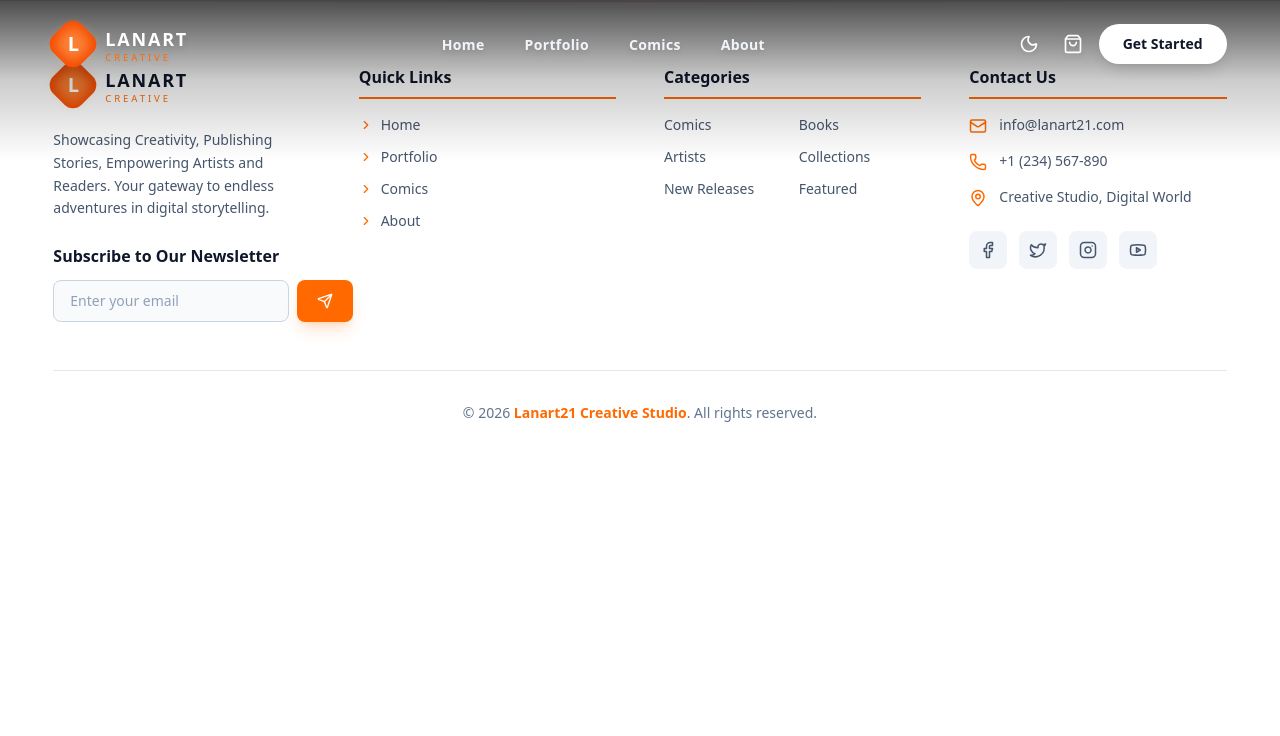
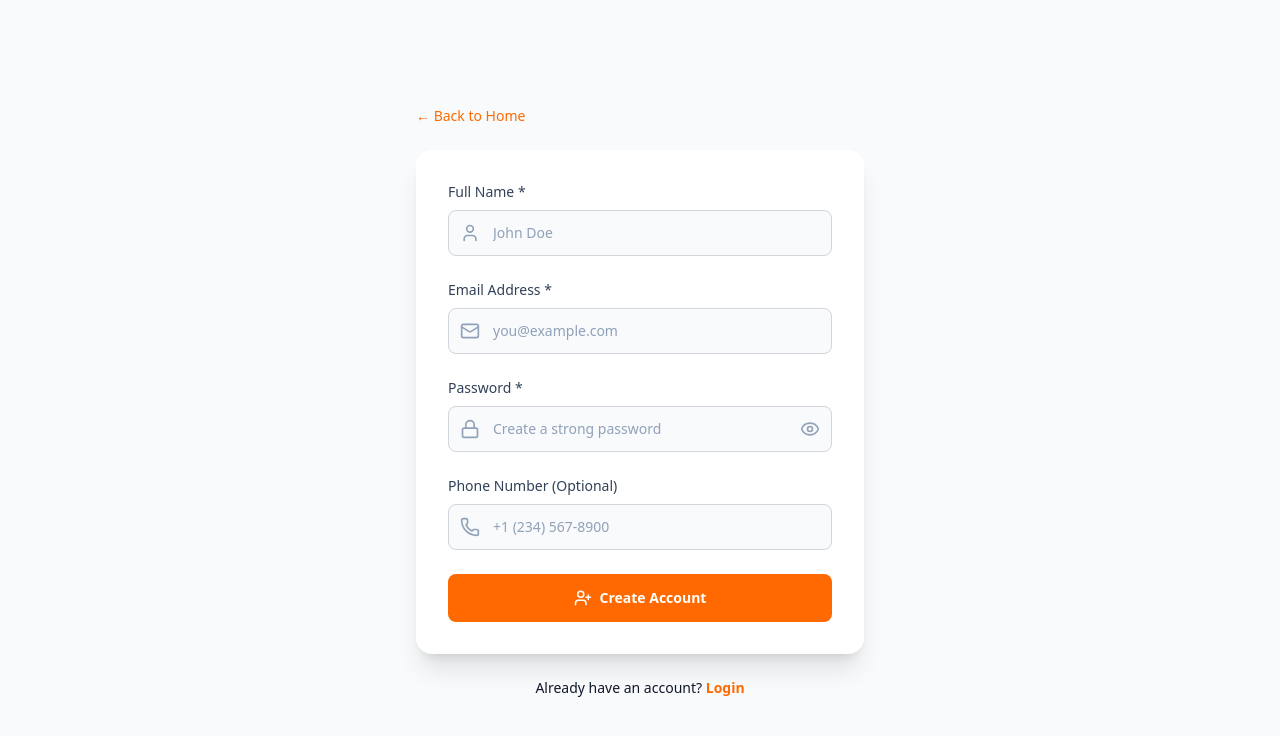
Before and after one commit to NexventuresLtd/Laranat-project, a React (Vite) app in the folder client_web/: page /register in a window 1280 px wide. Shown: the top 736 px of the page. Built offline with nearby package versions, Linux system fonts and the light colour scheme.

Commit message:
feat: navigation

```diff
--- a/client_web/src/App.tsx
+++ b/client_web/src/App.tsx
@@ -10,7 +10,8 @@ export default function App() {
   const { darkMode, toggleTheme } = useDarkMode();
   const location = useLocation();
 
-  const isAuthPage = location.pathname === "/signin" || location.pathname === "/signup";
+  // ✅ Updated auth routes
+  const isAuthPage = location.pathname === "/login" || location.pathname === "/register";
 
   return (
     <div
@@ -34,8 +35,8 @@ export default function App() {
         />
 
         {/* AUTH PAGES */}
-        <Route path="/signin" element={<AuthContainer darkMode={darkMode} />} />
-        <Route path="/signup" element={<AuthContainer darkMode={darkMode} />} />
+        <Route path="/login" element={<AuthContainer darkMode={darkMode} />} />
+        <Route path="/register" element={<AuthContainer darkMode={darkMode} />} />
       </Routes>
 
       {/* Footer only on non-auth pages */}
--- a/client_web/src/comps/sharedComp/Navbar.tsx
+++ b/client_web/src/comps/sharedComp/Navbar.tsx
@@ -30,6 +30,11 @@ export default function Navbar({ darkMode, toggleTheme }: NavbarProps) {
   const handleNavigate = (path: string) => {
     navigate(path);
     setMobileMenuOpen(false); // Close mobile menu after navigation
+  };
+
+  const handleGetStarted = () => {
+    navigate("/login"); // ✅ updated to unified login route
+    setMobileMenuOpen(false); // Close menu if mobile
   };
 
   return (
@@ -127,7 +132,7 @@ export default function Navbar({ darkMode, toggleTheme }: NavbarProps) {
                 size={20}
               />
               <button
-                onClick={() => navigate("/signin")}
+                onClick={handleGetStarted} // ✅ updated
                 className={`
                   px-6 py-2.5 rounded-full text-sm font-bold shadow-lg transition-all hover:shadow-orange-500/25 transform hover:-translate-y-0.5
                   ${darkMode || !scrolled ? "bg-white text-slate-900 hover:bg-orange-50" : "bg-slate-900 text-white hover:bg-slate-800"}
@@ -172,6 +177,16 @@ export default function Navbar({ darkMode, toggleTheme }: NavbarProps) {
                     {item.name}
                   </motion.button>
                 ))}
+                {/* Mobile Get Started button */}
+                <motion.button
+                  initial={{ opacity: 0, y: 20 }}
+                  animate={{ opacity: 1, y: 0 }}
+                  transition={{ delay: menuItems.length * 0.1 }}
+                  onClick={handleGetStarted}
+                  className={`px-6 py-3 rounded-full font-bold text-white bg-orange-500 shadow-lg hover:bg-orange-600`}
+                >
+                  Get Started
+                </motion.button>
               </div>
             </motion.div>
           )}
--- a/client_web/src/pages/Auth/AuthContainer.tsx
+++ b/client_web/src/pages/Auth/AuthContainer.tsx
@@ -7,23 +7,27 @@ export default function AuthContainer({ darkMode }: { darkMode: boolean }) {
   const location = useLocation();
   const [isLogin, setIsLogin] = useState(true);
 
+  // ✅ Updated to use /login instead of /signin
   useEffect(() => {
-    setIsLogin(location.pathname === "/signin");
+    setIsLogin(location.pathname === "/login");
   }, [location.pathname]);
 
   return (
     <div className={`min-h-screen flex items-center justify-center ${darkMode ? "bg-slate-950" : "bg-gray-50"}`}>
       <div className="w-full max-w-md">
+        {/* Back to Home */}
         <Link to="/" className="mb-6 inline-block text-sm text-orange-500 hover:underline">
           ← Back to Home
         </Link>
 
+        {/* Render Login or Register */}
         {isLogin ? <LoginPage darkMode={darkMode} /> : <RegisterPage darkMode={darkMode} />}
 
+        {/* Toggle link */}
         <p className="mt-6 text-center text-sm">
           {isLogin ? "Don't have an account?" : "Already have an account?"}{" "}
-          <Link to={isLogin ? "/signup" : "/signin"} className="text-orange-500 font-semibold">
-            {isLogin ? "Sign up" : "Sign in"}
+          <Link to={isLogin ? "/register" : "/login"} className="text-orange-500 font-semibold">
+            {isLogin ? "Register" : "Login"}
           </Link>
         </p>
       </div>
```
